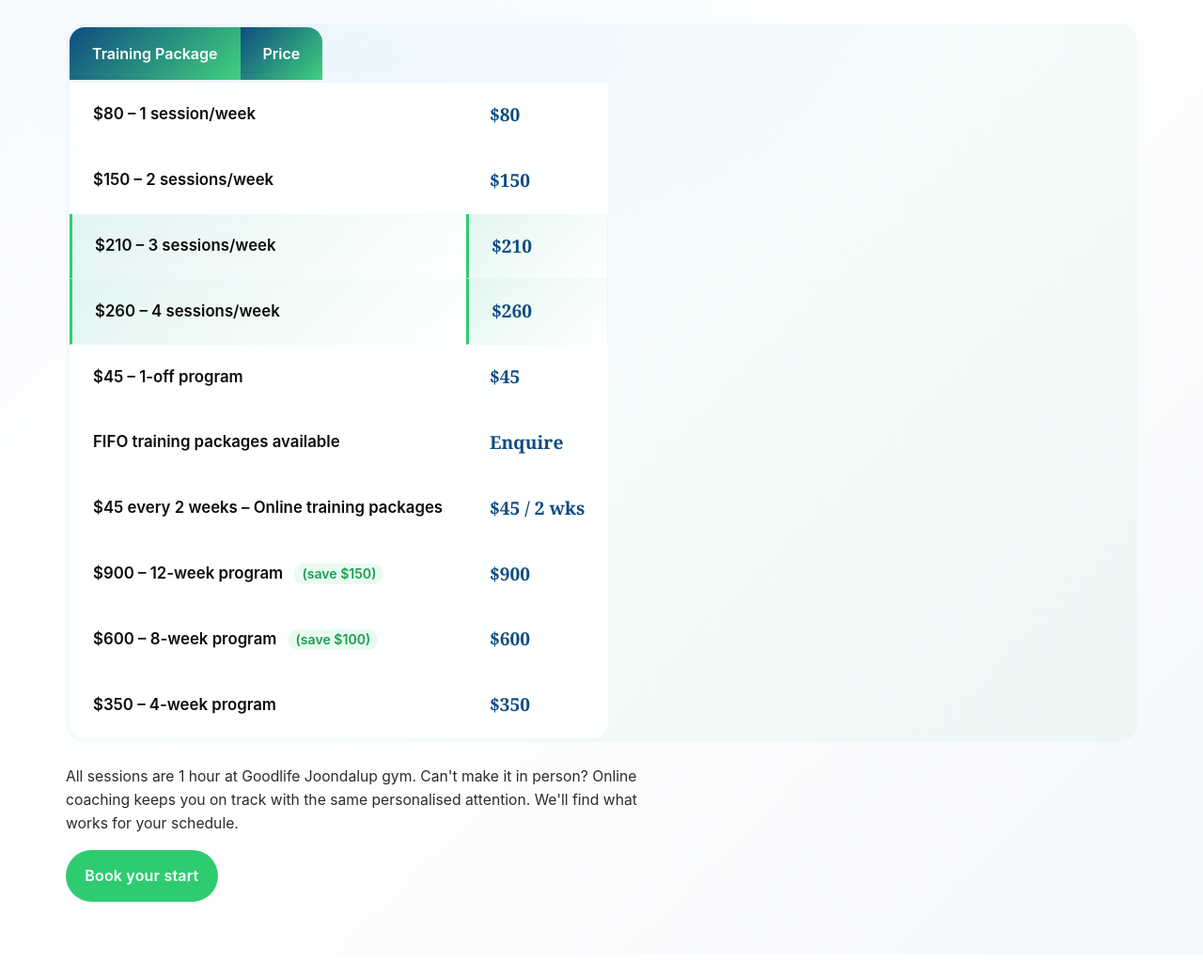
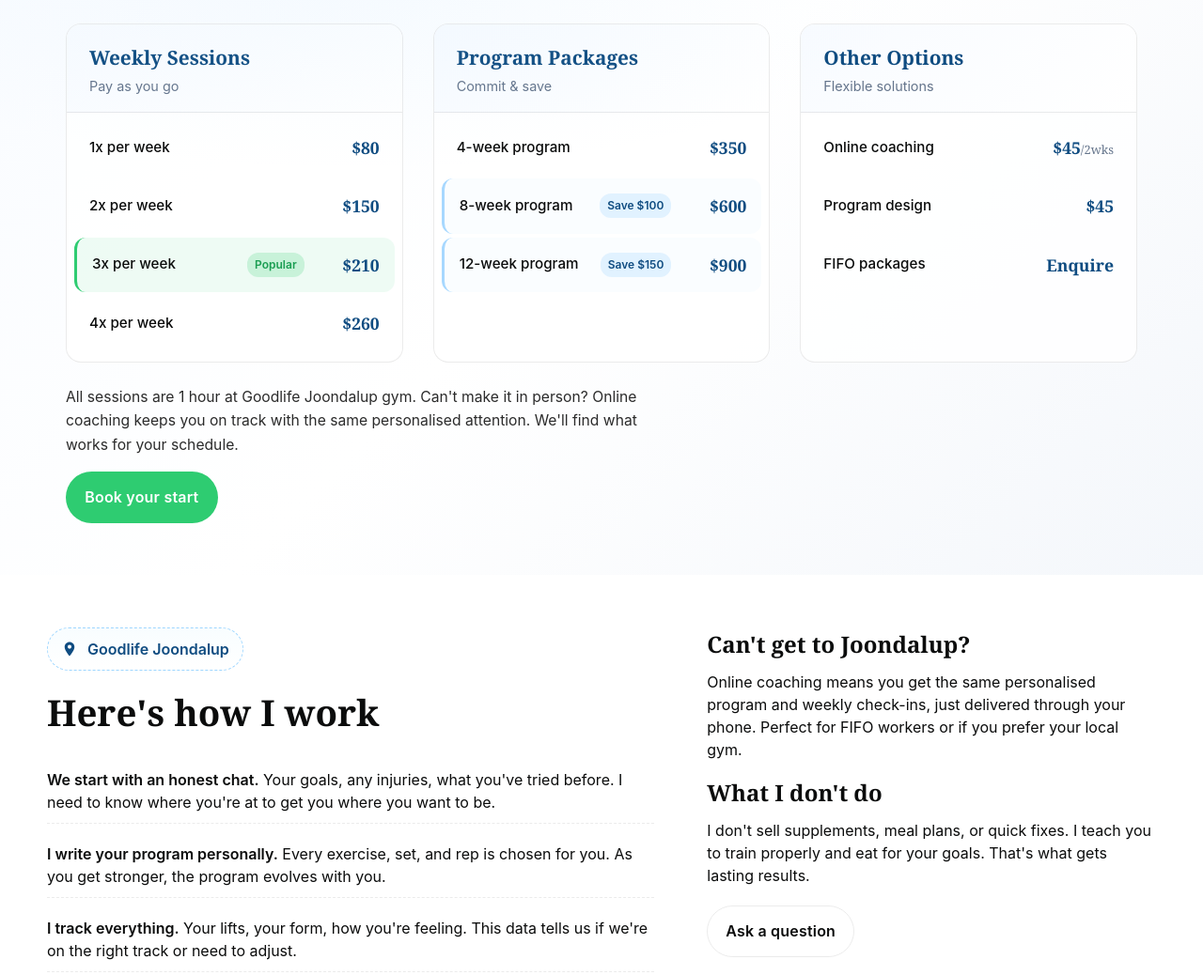
Before and after one commit to webdevtomr/jay-does-physiques-website, a plain HTML site: page index.html in a window 1280 px wide. Shown: the part 1157-2195 px from the top of the page at 94% size. Drawn offline with Linux system fonts and the light colour scheme.

Commit message:
Update website content and styling

```diff
--- a/index.html
+++ b/index.html
@@ -107,7 +107,7 @@
         <div class="hero-side">
           <figure class="hero-card">
             <!-- Replace side.jpg with a 1000x1000 clean, candid training photo or a logo/mark -->
-            <img src="premium_photo-1663050901483-ee8703cc8372.jpg" alt="Jay training a client at Goodlife Health Club Joondalup, showing proper form during strength training session" width="1000" height="1000" loading="eager" />
+            <img src="jay-profile.jpg" alt="Jay, personal trainer at Goodlife Health Club Joondalup, smiling and wearing his Goodlife and 2XU training gear" width="1000" height="1000" loading="eager" />
           </figure>
         </div>
       </div>
@@ -130,56 +130,77 @@
         Fair pricing, no contracts. Train at your own pace with options that fit your schedule and budget.
       </p>
 
-      <table class="ratebook" aria-label="Pricing table">
-        <thead>
-          <tr>
-            <th scope="col">Training Package</th>
-            <th scope="col">Price</th>
-          </tr>
-        </thead>
-        <tbody>
-          <tr class="row">
-            <td class="label">$80 – 1 session/week</td>
-            <td class="value">$80</td>
-          </tr>
-          <tr class="row">
-            <td class="label">$150 – 2 sessions/week</td>
-            <td class="value">$150</td>
-          </tr>
-          <tr class="row">
-            <td class="label">$210 – 3 sessions/week</td>
-            <td class="value">$210</td>
-          </tr>
-          <tr class="row">
-            <td class="label">$260 – 4 sessions/week</td>
-            <td class="value">$260</td>
-          </tr>
-          <tr class="row">
-            <td class="label">$45 – 1-off program</td>
-            <td class="value">$45</td>
-          </tr>
-          <tr class="row">
-            <td class="label">FIFO training packages available</td>
-            <td class="value">Enquire</td>
-          </tr>
-          <tr class="row">
-            <td class="label">$45 every 2 weeks – Online training packages</td>
-            <td class="value">$45 / 2 wks</td>
-          </tr>
-          <tr class="row">
-            <td class="label">$900 – 12-week program <span class="note">(save $150)</span></td>
-            <td class="value">$900</td>
-          </tr>
-          <tr class="row">
-            <td class="label">$600 – 8-week program <span class="note">(save $100)</span></td>
-            <td class="value">$600</td>
-          </tr>
-          <tr class="row">
-            <td class="label">$350 – 4-week program</td>
-            <td class="value">$350</td>
-          </tr>
-        </tbody>
-      </table>
+      <div class="pricing-grid">
+        <div class="pricing-card">
+          <div class="pricing-header">
+            <h3>Weekly Sessions</h3>
+            <p>Pay as you go</p>
+          </div>
+          <div class="pricing-options">
+            <div class="price-row">
+              <span>1x per week</span>
+              <span class="price">$80</span>
+            </div>
+            <div class="price-row">
+              <span>2x per week</span>
+              <span class="price">$150</span>
+            </div>
+            <div class="price-row highlight">
+              <span>3x per week</span>
+              <span class="price">$210</span>
+              <span class="badge">Popular</span>
+            </div>
+            <div class="price-row">
+              <span>4x per week</span>
+              <span class="price">$260</span>
+            </div>
+          </div>
+        </div>
+
+        <div class="pricing-card">
+          <div class="pricing-header">
+            <h3>Program Packages</h3>
+            <p>Commit & save</p>
+          </div>
+          <div class="pricing-options">
+            <div class="price-row">
+              <span>4-week program</span>
+              <span class="price">$350</span>
+            </div>
+            <div class="price-row savings">
+              <span>8-week program</span>
+              <span class="price">$600</span>
+              <span class="badge">Save $100</span>
+            </div>
+            <div class="price-row savings">
+              <span>12-week program</span>
+              <span class="price">$900</span>
+              <span class="badge">Save $150</span>
+            </div>
+          </div>
+        </div>
+
+        <div class="pricing-card">
+          <div class="pricing-header">
+            <h3>Other Options</h3>
+            <p>Flexible solutions</p>
+          </div>
+          <div class="pricing-options">
+            <div class="price-row">
+              <span>Online coaching</span>
+              <span class="price">$45<small>/2wks</small></span>
+            </div>
+            <div class="price-row">
+              <span>Program design</span>
+              <span class="price">$45</span>
+            </div>
+            <div class="price-row">
+              <span>FIFO packages</span>
+              <span class="price">Enquire</span>
+            </div>
+          </div>
+        </div>
+      </div>
 
       <p class="pricing-footer">
         All sessions are 1 hour at Goodlife Joondalup gym. Can't make it in person? Online coaching keeps you on track with the same personalised attention. We'll find what works for your schedule.
--- a/styles.css
+++ b/styles.css
@@ -188,7 +188,7 @@ nav{display:flex; align-items:center; gap:18px}
   font-family:inherit; font-style:italic; font-weight:700;
   background-image:
     linear-gradient(135deg, rgba(0,0,0,.4), rgba(0,0,0,.2)),
-    url('premium_photo-1663050901483-ee8703cc8372.jpg');
+    url('jay-profile.jpg');
   background-size: cover; background-position: 50% 45%;
   -webkit-background-clip: text; background-clip: text; color: transparent;
   display:inline-block; position:relative; transform:translateY(6px);
@@ -279,80 +279,121 @@ nav{display:flex; align-items:center; gap:18px}
   pointer-events: none;
 }
 
-.ratebook{
-  margin-top:28px;
+/* Pricing Grid Layout */
+.pricing-grid {
+  margin-top: 28px;
   display: grid;
-  gap: 3px;
-  background: linear-gradient(135deg, rgba(167,216,255,0.1), rgba(46,204,113,0.05));
-  padding: 4px;
-  border-radius: 20px;
-  position: relative;
-  border-collapse: separate;
-  border-spacing: 0;
-  width: 100%;
+  grid-template-columns: 1fr;
+  gap: 24px;
 }
 
-.ratebook thead th{
-  padding: 16px 24px;
-  background: linear-gradient(135deg, var(--blue-ink), rgba(46,204,113,0.9));
-  color: white;
-  font-weight: 600;
-  text-align: left;
-  border: none;
+@media (min-width: 768px) {
+  .pricing-grid {
+    grid-template-columns: repeat(3, 1fr);
+    gap: 32px;
+  }
 }
-.ratebook thead th:first-child{border-radius: 16px 0 0 0}
-.ratebook thead th:last-child{border-radius: 0 16px 0 0}
 
-.ratebook .row{
+.pricing-card {
+  background: rgba(255,255,255,0.8);
+  border: 1px solid var(--hair);
+  border-radius: 16px;
+  overflow: hidden;
   transition: all 0.3s ease;
 }
 
-.ratebook .row td{
-  padding: 20px 24px;
-  background: rgba(255,255,255,0.9);
-  backdrop-filter: blur(10px);
-  border: 1px solid rgba(255,255,255,0.2);
-  border-top: none;
+.pricing-card:hover {
+  transform: translateY(-4px);
+  box-shadow: 0 16px 40px rgba(0,0,0,0.1);
 }
 
-.ratebook .row:hover td{
-  background: rgba(255,255,255,0.95);
-  transform: translateY(-2px);
-  box-shadow: 0 8px 25px rgba(0,0,0,0.08);
+.pricing-header {
+  padding: 20px 24px 16px;
+  background: linear-gradient(135deg, #f8fbff 0%, #ffffff 100%);
+  border-bottom: 1px solid var(--hair);
 }
 
-.ratebook .row:nth-child(3) td,
-.ratebook .row:nth-child(4) td{
-  background: linear-gradient(135deg, rgba(46,204,113,0.08), rgba(255,255,255,0.9));
+.pricing-header h3 {
+  margin: 0 0 4px 0;
+  font-family: "Libre Baskerville", Georgia, serif;
+  font-size: 1.3rem;
+  font-weight: 700;
+  color: var(--blue-ink);
+}
+
+.pricing-header p {
+  margin: 0;
+  font-size: 0.9rem;
+  color: #64748b;
+}
+
+.pricing-options {
+  padding: 8px;
+}
+
+.price-row {
+  display: flex;
+  align-items: center;
+  justify-content: space-between;
+  padding: 16px 16px;
+  margin-bottom: 4px;
+  border-radius: 12px;
+  transition: all 0.2s ease;
+  position: relative;
+}
+
+.price-row:hover {
+  background: rgba(167,216,255,0.08);
+}
+
+.price-row.highlight {
+  background: rgba(46,204,113,0.08);
   border-left: 3px solid var(--green);
 }
 
-.ratebook .row:last-child td:first-child{border-radius: 0 0 0 16px}
-.ratebook .row:last-child td:last-child{border-radius: 0 0 16px 0}
-
-.ratebook .label{
-  font-weight: 600;
-  font-size: 1.05rem;
-  line-height: 1.3;
+.price-row.savings {
+  background: rgba(167,216,255,0.06);
+  border-left: 3px solid var(--blue);
 }
 
-.ratebook .value{
-  font-variant-numeric: tabular-nums;
+.price-row span:first-child {
+  font-weight: 500;
+  font-size: 0.95rem;
+}
+
+.price {
   font-family: "Libre Baskerville", Georgia, serif;
   font-weight: 700;
-  font-size: 1.2rem;
+  font-size: 1.1rem;
   color: var(--blue-ink);
 }
 
-.ratebook .note{
+.price small {
+  font-size: 0.8rem;
+  font-weight: 400;
+  color: #64748b;
+}
+
+.badge {
+  position: absolute;
+  right: 16px;
+  top: 50%;
+  transform: translateY(-50%);
+  font-size: 0.75rem;
+  font-weight: 600;
+  padding: 4px 8px;
+  border-radius: 12px;
+  margin-right: 80px;
+}
+
+.price-row.highlight .badge {
+  background: rgba(46,204,113,0.2);
   color: var(--green-dark);
-  font-size: .88rem;
-  font-weight: 600;
-  background: rgba(46,204,113,0.1);
-  padding: 2px 8px;
-  border-radius: 12px;
-  margin-left: 8px;
-  display: inline-block;
+}
+
+.price-row.savings .badge {
+  background: rgba(167,216,255,0.3);
+  color: var(--blue-ink);
 }
 
 .pricing-footer{
```
Also changed, not shown: jay-profile.jpg (added), premium_photo-1663050901483-ee8703cc8372.jpg (deleted).
